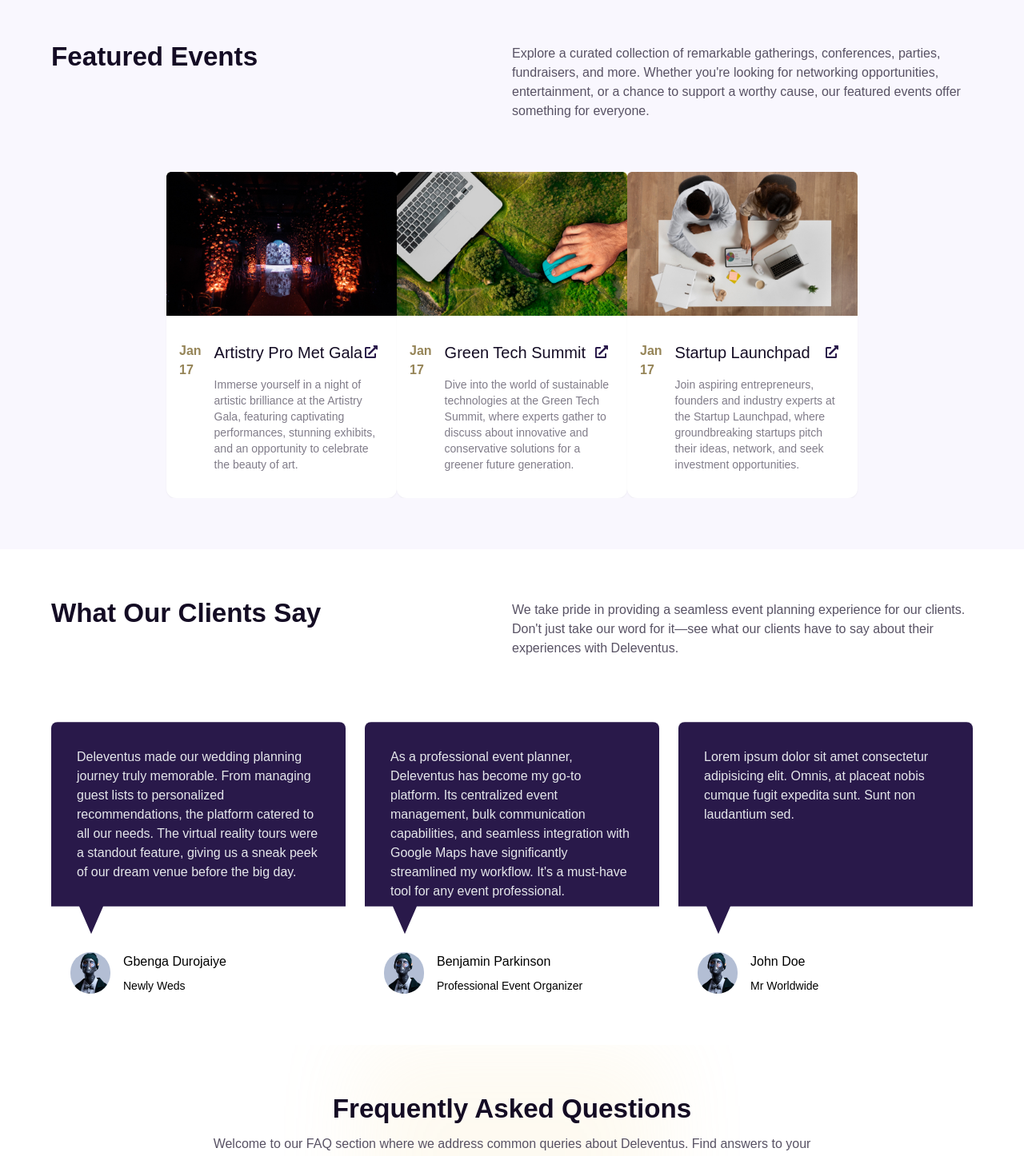
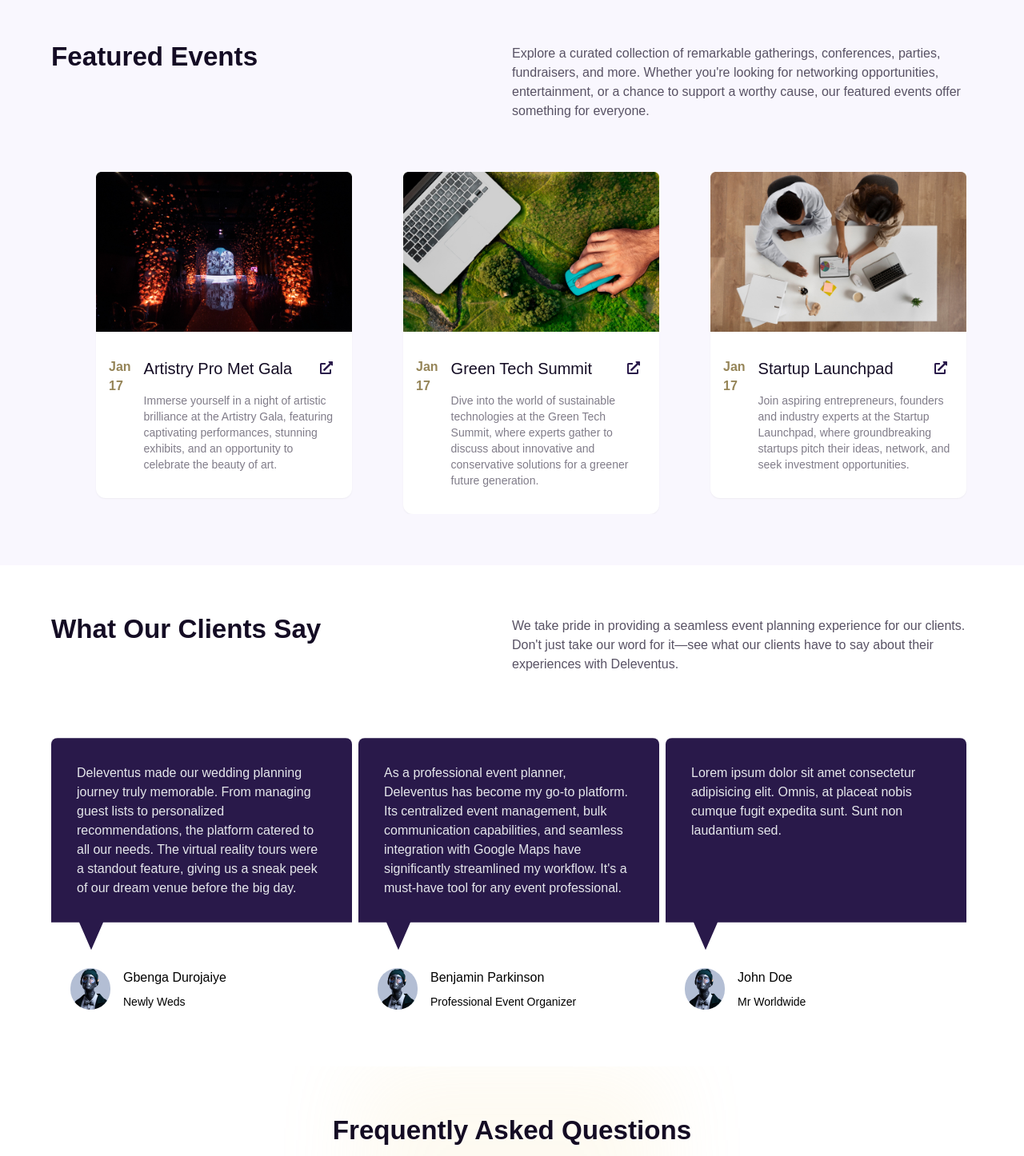
Before and after one commit to firerum/deleventus-frontend, a Next.js app: page / in a window 1280 px wide. Shown: the part 1992-3438 px from the top of the page at 80% size. Built offline with nearby package versions, Linux system fonts and the light colour scheme; a web font is replaced by a local one.

Commit message:
carousel work in progress

```diff
--- a/src/sections/UserEvents/EventCardSlider.jsx
+++ b/src/sections/UserEvents/CarouselSlider.jsx
@@ -1,4 +1,3 @@
-import { EventCard, eventData } from '@sections/UserEvents/EventCard';
 import Slider from 'react-slick';
 import 'slick-carousel/slick/slick.css';
 import 'slick-carousel/slick/slick-theme.css';
@@ -7,18 +6,20 @@ const settings = {
     dots: true,
     infinite: false,
     speed: 500,
-    slidesToShow: 4,
-    slidesToScroll: 4,
-    initialSlide: 0,
+    slidesToShow: 3,
+    slidesToScroll: 2,
+    initialSlide: 3,
     swipeToSlide: true,
     responsive: [
         {
-            breakpoint: 1280,
+            breakpoint: 1024,
             settings: {
-                slidesToShow: 3,
+                slidesToShow: 2,
                 slidesToScroll: 1,
+                initialSlide: 2,
                 infinite: true,
                 dots: true,
+                focusOnSelect: true,
             },
         },
         {
@@ -34,27 +35,18 @@ const settings = {
             settings: {
                 slidesToShow: 1,
                 slidesToScroll: 1,
+                initialSlide: 1,
             },
         },
     ],
 };
 
-export const EventCardSlider = () => {
+export const CarouselSlider = ({ children }) => {
     return (
-        <div className="">
-            <Slider {...settings}>
-                {eventData.map((data, index) => (
-                    <div className="mr-6">
-                        <EventCard
-                            key={index}
-                            name={data.name}
-                            desc={data.desc}
-                            date={data.date_of_event}
-                            avatar={data.avatar}
-                        />
-                    </div>
-                ))}
-            </Slider>
-        </div>
+        <Slider {...settings}>
+            {children.map((child, index) => (
+                <div key={index}>{child}</div>
+            ))}
+        </Slider>
     );
 };
--- a/src/sections/UserEvents/EventCard.jsx
+++ b/src/sections/UserEvents/EventCard.jsx
@@ -36,7 +36,7 @@ export const eventData = [
 
 export const EventCard = ({ name, desc, date, avatar }) => {
     return (
-        <article className="max-w-xs text-left mx-auto">
+        <article className="max-w-xs text-left mx-auto mr-2">
             <Image
                 src={avatar}
                 width={350}
--- a/src/sections/landing-page/Home.jsx
+++ b/src/sections/landing-page/Home.jsx
@@ -10,7 +10,7 @@ import Link from 'next/link';
 import { Testimonial } from './Testimonial';
 import { useWindowSize } from '@utils/useWindowSize';
 import { EventCard, eventData } from '@sections/UserEvents/EventCard';
-import { EventCardSlider } from '@sections/UserEvents/EventCardSlider';
+import { CarouselSlider } from '@sections/UserEvents/CarouselSlider';
 
 const processCard = [
     { id: 1, title: 'Create Account', step: 'Step 01' },
@@ -144,9 +144,8 @@ export default function Home() {
                         our featured events offer something for everyone.
                     </p>
                 </div>
-                <div className="">
-                    {/* {size < 900 ? (
-                        <TestimonialSlider>
+                <div className="relative">
+                    <CarouselSlider>
                         {eventData.map((data, index) => (
                             <EventCard
                                 key={index}
@@ -156,19 +155,7 @@ export default function Home() {
                                 avatar={data.avatar}
                             />
                         ))}
-                        </TestimonialSlider>
-                    ) : (
-                        eventData.map((data, index) => (
-                            <EventCard
-                                key={index}
-                                name={data.name}
-                                desc={data.desc}
-                                date={data.date_of_event}
-                                avatar={data.avatar}
-                            />
-                        ))
-                    )} */}
-                    <EventCardSlider />
+                    </CarouselSlider>
                 </div>
             </section>
             <section className="">
@@ -181,9 +168,9 @@ export default function Home() {
                         experiences with Deleventus.
                     </p>
                 </div>
-                <div className="max-w-lg mx-auto overflow-hidden xl:max-w-none xl:grid xl:grid-cols-2 xxl:grid-cols-3 gap-6">
-                    {size <= 960 ? (
-                        <TestimonialSlider>
+                <div className="">
+                    {/* {size <= 960 ? ( */}
+                    <CarouselSlider>
                         {sliderData.map((data, index) => (
                             <Testimonial
                                 key={index}
@@ -192,17 +179,19 @@ export default function Home() {
                                 content={data.content}
                             />
                         ))}
-                        </TestimonialSlider>
-                    ) : (
-                        sliderData.map((data, index) => (
+                    </CarouselSlider>
+                    {/* ) : (
+                        <div className="grid grid-cols-3 gap-6">
+                            {sliderData.map((data, index) => (
                                 <Testimonial
                                     key={index}
                                     name={data.name}
                                     title={data.title}
                                     content={data.content}
                                 />
-                        ))
-                    )}
+                            ))}
+                        </div> */}
+                    {/* )} */}
                 </div>
             </section>
             <section className="max-w-3xl mx-auto faq">
--- a/src/sections/landing-page/Testimonial.jsx
+++ b/src/sections/landing-page/Testimonial.jsx
@@ -19,7 +19,7 @@ const _Testimonial = styled.div`
 
 export const Testimonial = ({ name, title, content }) => {
     return (
-        <div>
+        <div className='mr-2'>
             <_Testimonial className="bg-purple-base h-80 md:h-64 lg:h-72">
                 <p className="max-w-lg mx-auto text-gray-200 font-light text-left">
                     {content}
--- a/src/styles/globals.css
+++ b/src/styles/globals.css
@@ -141,8 +141,7 @@ footer section:last-child {
         line-height: 32px;
     }
 
-    .container  article {
-        display: grid;
-        gap: 20px;
+    .container > div {
+        margin-right: 1rem;
     }
 }
```
Lines whose indentation alone changed are shown as unchanged.
